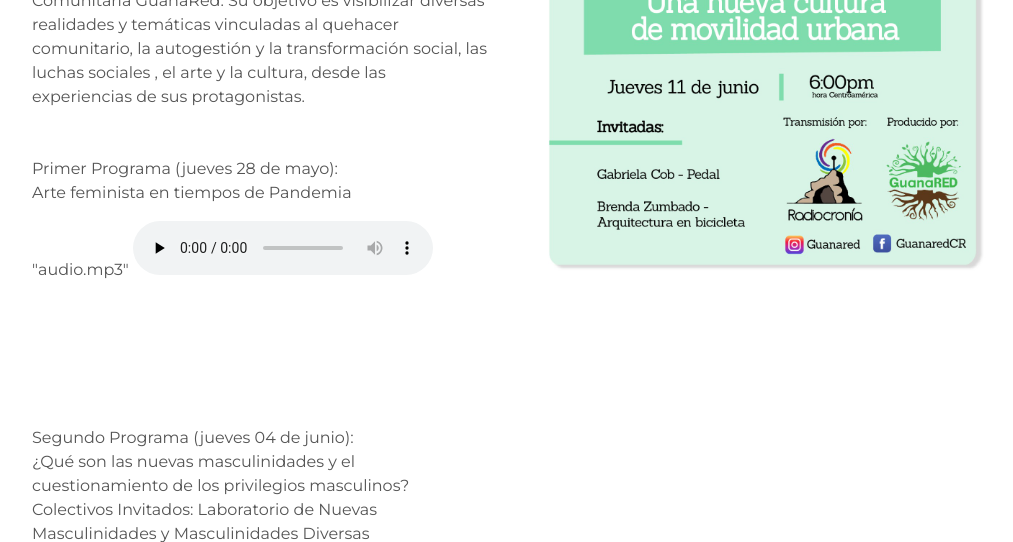
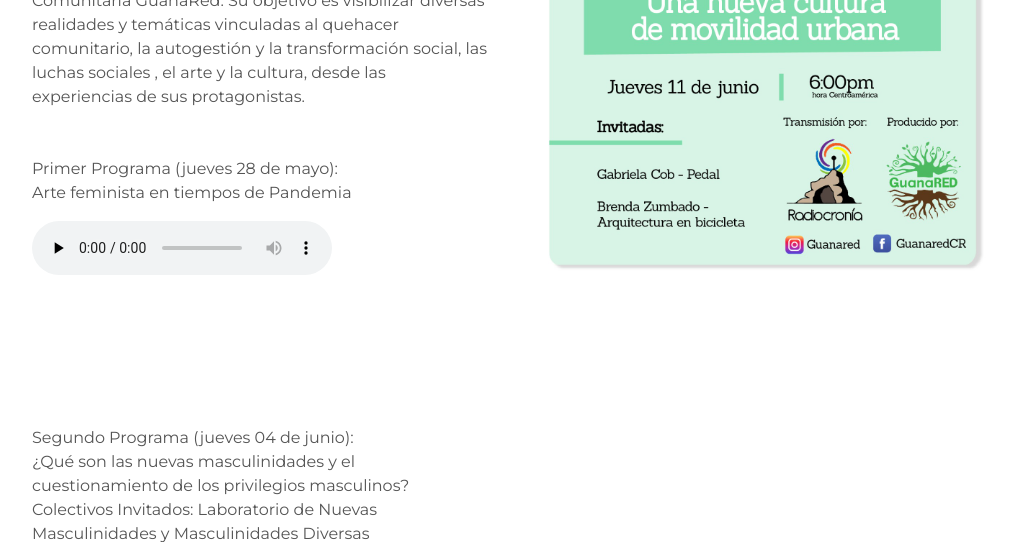
Before and after one commit to JaquerEspeis/radiocronia, a Jekyll site: the page built from index.html, in a window 1280 px wide and 900 px high, scrolled down 1441 px, cut to the strip 0-542 px from the top of the window. Shown: the whole strip, without its empty margins (128-1141 px from the left). Built offline with Jekyll 4.4.1, drawn with Linux system fonts in a browser that asks for light colours.

Commit message:
cambio enaudios
se cambia formato de audios del telar

```diff
--- a/_includes/about.html
+++ b/_includes/about.html
@@ -27,8 +27,8 @@
     Primer Programa (jueves 28 de mayo): <br>
       Arte feminista en tiempos de Pandemia
     <div>
-      "audio.mp3"
-       <audio src="https://ia801504.us.archive.org/34/items/el-telar-arte-feminista/El%20telar-Arte%20feminista.mp3"preload="none" controls></audio>
+
+       <audio src="https://ia801504.us.archive.org/34/items/el-telar-arte-feminista/El%20telar-Arte%20feminista.mp3" preload="none" controls></audio>
 
     </div>
     <br><br><br><br><br><br>
```
